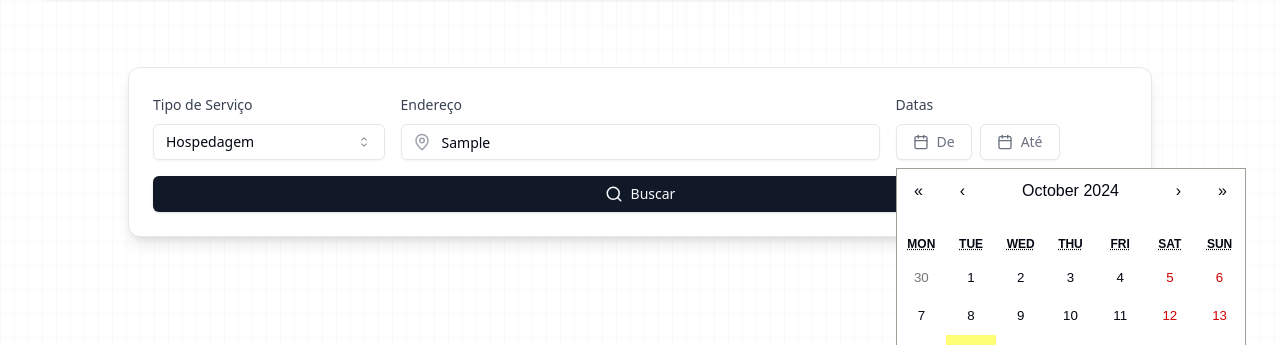
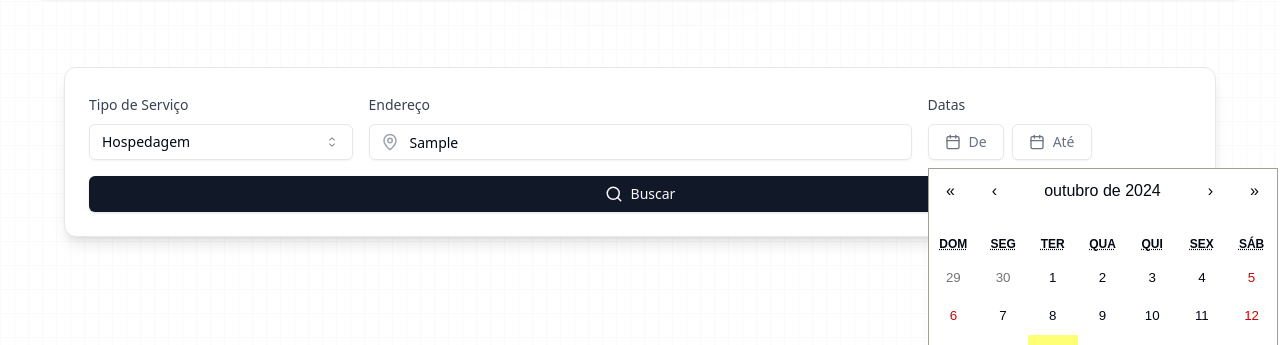
Before and after one commit to co-finampy/pethost-web, a Next.js app: page / in a window 1280 px wide. Both pictures are taken after typing "Sample" into the empty fields and a click on the button "De". Shown: the part 455-800 px from the top of the page. Built offline with nearby package versions, Linux system fonts and the light colour scheme.

Commit message:
ajuste de min filter

```diff
--- a/src/app/(landing-page)/_components/MiniFilter.tsx
+++ b/src/app/(landing-page)/_components/MiniFilter.tsx
@@ -1,45 +1,57 @@
-'use client'
+"use client";
 
-import { useState } from "react"
-import { useRouter } from "next/navigation"
-import { Button } from "@/components/ui/button"
-import { Input } from "@/components/ui/input"
-import { Select, SelectContent, SelectItem, SelectTrigger, SelectValue } from "@/components/ui/select"
-import { Card, CardContent } from "@/components/ui/card"
-import { CalendarIcon, MapPinIcon, SearchIcon } from "lucide-react"
-import { Menu, Transition } from "@headlessui/react"
-import Calendar from "react-calendar"
-import { format } from "date-fns"
-import { ptBR } from "date-fns/locale"
+import { useState } from "react";
+import { useRouter } from "next/navigation";
+import { Button } from "@/components/ui/button";
+import { Input } from "@/components/ui/input";
+import {
+  Select,
+  SelectContent,
+  SelectItem,
+  SelectTrigger,
+  SelectValue,
+} from "@/components/ui/select";
+import { Card, CardContent } from "@/components/ui/card";
+import { CalendarIcon, MapPinIcon, SearchIcon } from "lucide-react";
+import { Menu, MenuButton, MenuItems, Transition } from "@headlessui/react";
+import Calendar from "react-calendar";
+import { format } from "date-fns";
+import { ptBR } from "date-fns/locale";
 
-import 'react-calendar/dist/Calendar.css'
+import "react-calendar/dist/Calendar.css";
 
 export function MiniFilter() {
-  const [serviceType, setServiceType] = useState("Hospedagem")
-  const [location, setLocation] = useState("")
-  const [startDate, setStartDate] = useState<Date | null>(null)
-  const [endDate, setEndDate] = useState<Date | null>(null)
+  const [serviceType, setServiceType] = useState("Hospedagem");
+  const [location, setLocation] = useState("");
+  const [startDate, setStartDate] = useState<Date | null>(null);
+  const [endDate, setEndDate] = useState<Date | null>(null);
 
-  const router = useRouter()
+  const router = useRouter();
+  const localeString = ptBR.code || 'pt-BR';
 
   const handleSearch = (e: React.FormEvent) => {
-    e.preventDefault()
+    e.preventDefault();
     const query = new URLSearchParams({
       serviceType,
       location,
-      startDate: startDate ? format(startDate, 'yyyy-MM-dd') : '',
-      endDate: endDate ? format(endDate, 'yyyy-MM-dd') : '',
-    }).toString()
-    router.push(`/buscar-anfitriao?${query}`)
-  }
+      startDate: startDate ? format(startDate, "yyyy-MM-dd") : "",
+      endDate: endDate ? format(endDate, "yyyy-MM-dd") : "",
+    }).toString();
+    router.push(`/buscar-anfitriao?${query}`);
+  };
 
   return (
-    <Card className="w-full max-w-5xl mx-auto shadow-lg mt-16">
+    <Card className="w-full max-w-6xl mx-auto shadow-lg mt-16">
       <CardContent className="p-6">
         <form onSubmit={handleSearch} className="space-y-4">
           <div className="grid grid-cols-1 md:grid-cols-4 gap-4">
             <div className="space-y-2">
-              <label htmlFor="service-type" className="text-sm font-medium text-gray-700">Tipo de Serviço</label>
+              <label
+                htmlFor="service-type"
+                className="text-sm font-medium text-gray-700"
+              >
+                Tipo de Serviço
+              </label>
               <Select value={serviceType} onValueChange={setServiceType}>
                 <SelectTrigger id="service-type" className="w-full">
                   <SelectValue placeholder="Selecione o serviço" />
@@ -53,9 +65,17 @@ export function MiniFilter() {
             </div>
 
             <div className="space-y-2 md:col-span-2">
-              <label htmlFor="location" className="text-sm font-medium text-gray-700">Endereço</label>
+              <label
+                htmlFor="location"
+                className="text-sm font-medium text-gray-700"
+              >
+                Endereço
+              </label>
               <div className="relative">
-                <MapPinIcon className="absolute left-3 top-1/2 transform -translate-y-1/2 text-gray-400" size={18} />
+                <MapPinIcon
+                  className="absolute left-3 top-1/2 transform -translate-y-1/2 text-gray-400"
+                  size={18}
+                />
                 <Input
                   id="location"
                   type="text"
@@ -71,17 +91,23 @@ export function MiniFilter() {
               <label className="text-sm font-medium text-gray-700">Datas</label>
               <div className="flex space-x-2">
                 <Menu as="div" className="relative">
-                  <Menu.Button as="div">
+                  <MenuButton as="div">
                     <div className="w-full">
                       <Button
                         variant="outline"
-                        className={`w-full justify-start text-left font-normal ${!startDate && "text-muted-foreground"}`}
+                        className={`w-full justify-start text-left font-normal ${
+                          !startDate && "text-muted-foreground"
+                        }`}
                       >
                         <CalendarIcon className="mr-2 h-4 w-4" />
-                        {startDate ? format(startDate, "dd/MM/yyyy") : <span>De</span>}
+                        {startDate ? (
+                          format(startDate, "dd/MM/yyyy")
+                        ) : (
+                          <span>De</span>
+                        )}
                       </Button>
                     </div>
-                  </Menu.Button>
+                  </MenuButton>
                   <Transition
                     enter="transition ease-out duration-100"
                     enterFrom="transform opacity-0 scale-95"
@@ -90,28 +116,34 @@ export function MiniFilter() {
                     leaveFrom="transform opacity-100 scale-100"
                     leaveTo="transform opacity-0 scale-95"
                   >
-                    <Menu.Items className="absolute z-10 mt-2">
+                    <MenuItems className="absolute z-10 mt-2">
                       <Calendar
                         onChange={(date) => setStartDate(date as Date)}
                         value={startDate}
-                        locale={ptBR}
+                        locale={localeString}
                       />
-                    </Menu.Items>
+                    </MenuItems>
                   </Transition>
                 </Menu>
 
                 <Menu as="div" className="relative">
-                  <Menu.Button as="div">
+                  <MenuButton as="div">
                     <div className="w-full">
                       <Button
                         variant="outline"
-                        className={`w-full justify-start text-left font-normal ${!endDate && "text-muted-foreground"}`}
+                        className={`w-full justify-start text-left font-normal ${
+                          !endDate && "text-muted-foreground"
+                        }`}
                       >
                         <CalendarIcon className="mr-2 h-4 w-4" />
-                        {endDate ? format(endDate, "dd/MM/yyyy") : <span>Até</span>}
+                        {endDate ? (
+                          format(endDate, "dd/MM/yyyy")
+                        ) : (
+                          <span>Até</span>
+                        )}
                       </Button>
                     </div>
-                  </Menu.Button>
+                  </MenuButton>
                   <Transition
                     enter="transition ease-out duration-100"
                     enterFrom="transform opacity-0 scale-95"
@@ -120,13 +152,13 @@ export function MiniFilter() {
                     leaveFrom="transform opacity-100 scale-100"
                     leaveTo="transform opacity-0 scale-95"
                   >
-                    <Menu.Items className="absolute z-10 mt-2">
+                    <MenuItems className="absolute z-10 mt-2">
                       <Calendar
                         onChange={(date) => setEndDate(date as Date)}
                         value={endDate}
-                        locale={ptBR}
+                        locale={localeString}
                       />
-                    </Menu.Items>
+                    </MenuItems>
                   </Transition>
                 </Menu>
               </div>
@@ -143,5 +175,5 @@ export function MiniFilter() {
         </form>
       </CardContent>
     </Card>
-  )
+  );
 }
```
